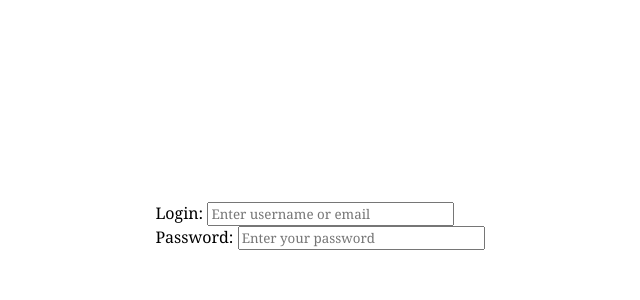
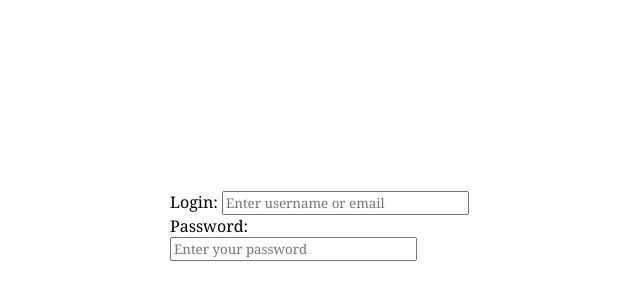
Before and after one commit to gayrn2310/html-projects, a plain HTML site: page login-form/index.html in a window 1280 px wide. Shown: the part 174-474 px from the top of the page, without its empty margins (320-960 px from the left). Drawn offline with Linux system fonts and the light colour scheme.

Commit message:
vedant's addition

```diff
--- a/login-form/style.css
+++ b/login-form/style.css
@@ -13,10 +13,14 @@ body{
 }
 
 .login-form {
+  height: 100px;
+  width: 300px;
+  border-radius: 25px;
   display: flex;
   align-items: center;
   justify-content: center;
   flex-direction: column;
+  background-color:rgba(red, green, blue, alpha);
 }
 
 .input-place {
```
